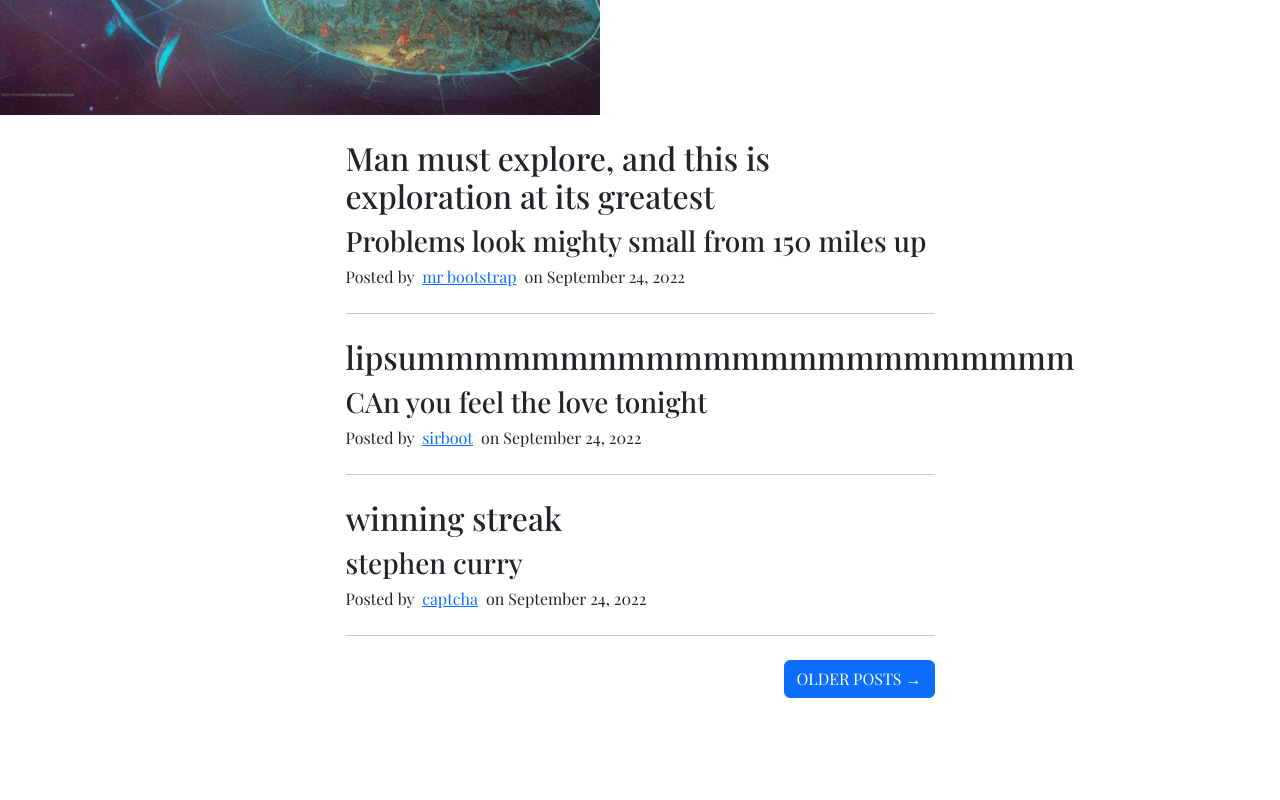
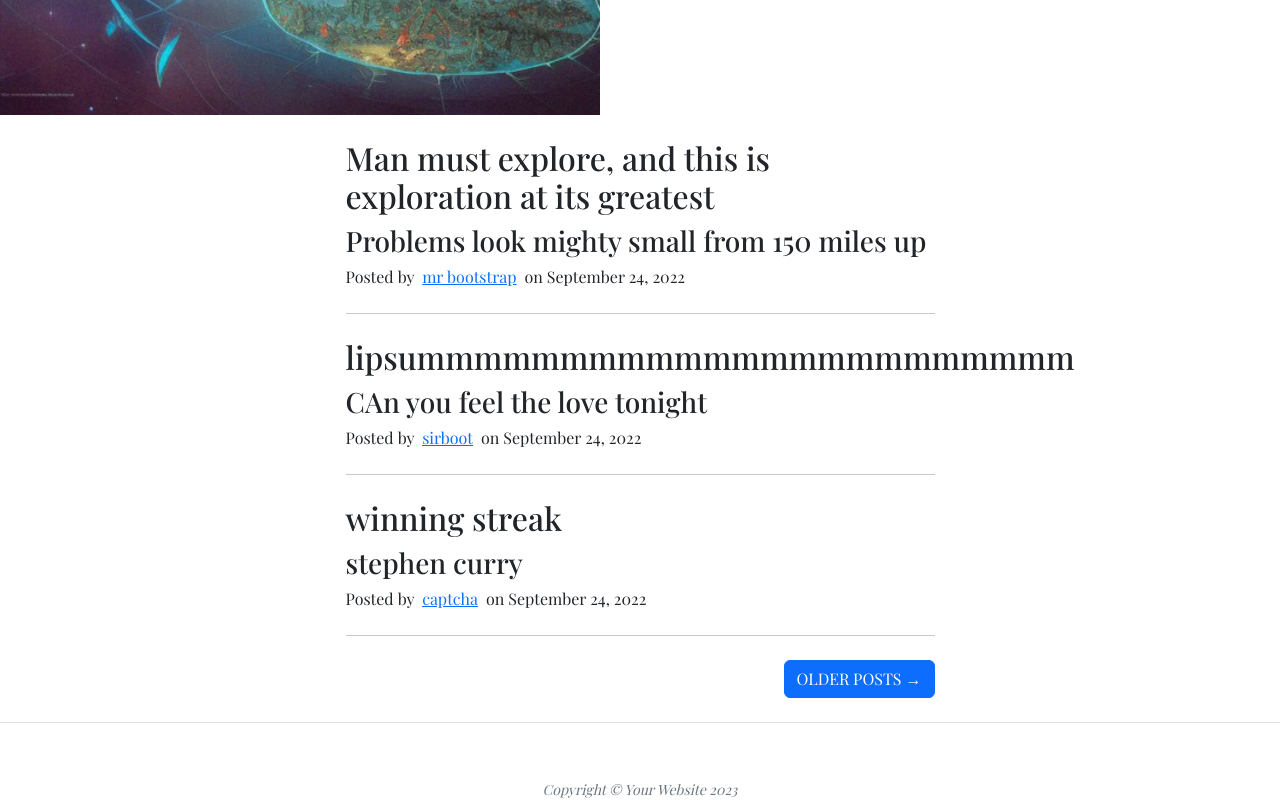
Before and after one commit to CodeWarrior-debug/dev-devo-blog, a Next.js app: page / in a window 1280 px wide. Shown: the part 591-1391 px from the top of the page. Before the commit the page ends 1313 px from the top, so only its background shows below. Built offline with nearby package versions, Linux system fonts and the light colour scheme; a web font is replaced by a local one.

Commit message:
add working

```diff
--- a/components/Footer.js
+++ b/components/Footer.js
@@ -3,7 +3,42 @@ import React from 'react'
 const Footer = () => {
   return (
     <>
-      <h1>Placeholder2</h1>
+
+        <footer className="border-top">
+            <div className="container px-4 px-lg-5">
+                <div className="row gx-4 gx-lg-5 justify-content-center">
+                    <div className="col-md-10 col-lg-8 col-xl-7">
+                        <ul className="list-inline text-center">
+                            <li className="list-inline-item">
+                                <a href="#!">
+                                    <span className="fa-stack fa-lg">
+                                        <i className="fas fa-circle fa-stack-2x"></i>
+                                        <i className="fab fa-twitter fa-stack-1x fa-inverse"></i>
+                                    </span>
+                                </a>
+                            </li>
+                            <li className="list-inline-item">
+                                <a href="#!">
+                                    <span className="fa-stack fa-lg">
+                                        <i className="fas fa-circle fa-stack-2x"></i>
+                                        <i className="fab fa-facebook-f fa-stack-1x fa-inverse"></i>
+                                    </span>
+                                </a>
+                            </li>
+                            <li className="list-inline-item">
+                                <a href="#!">
+                                    <span className="fa-stack fa-lg">
+                                        <i className="fas fa-circle fa-stack-2x"></i>
+                                        <i className="fab fa-github fa-stack-1x fa-inverse"></i>
+                                    </span>
+                                </a>
+                            </li>
+                        </ul>
+                        <div className="small text-center text-muted fst-italic">Copyright &copy; Your Website 2023</div>
+                    </div>
+                </div>
+            </div>
+        </footer>
 
     </>
   )
--- a/components/PostPreviews.js
+++ b/components/PostPreviews.js
@@ -26,7 +26,7 @@ const PostPreviews = () => {
   ];
 
   useEffect(() => {
-    console.log(demoPosts);
+    // console.log(demoPosts);
   }, []);
 
   return (
--- a/pages/api/hello.js
+++ b/pages/api/hello.js
@@ -1,5 +1,12 @@
 // Next.js API route support: https://nextjs.org/docs/api-routes/introduction
 
-export default function handler(req, res) {
+export function handler(req, res) {
   res.status(200).json({ name: 'John Doe' })
 }
+
+
+export default function createPost(req,res){
+
+
+
+}
--- a/pages/index.js
+++ b/pages/index.js
@@ -1,3 +1,4 @@
+import Footer from "@/components/Footer";
 import Link from "next/link";
 import Head from "next/head";
 import Card from "@/components/Card";
@@ -72,7 +73,7 @@ export default function Home() {
       <Navbar/>
       <Heading/>
       <PostPreviews/>
-
+<Footer/>
 
       {/* <!-- Navigation--> */}
 
```
Also changed, not shown: lib/firesStoreRef.js (+23 -22 lines), pages/tester.js (added, +79 -0 lines).
